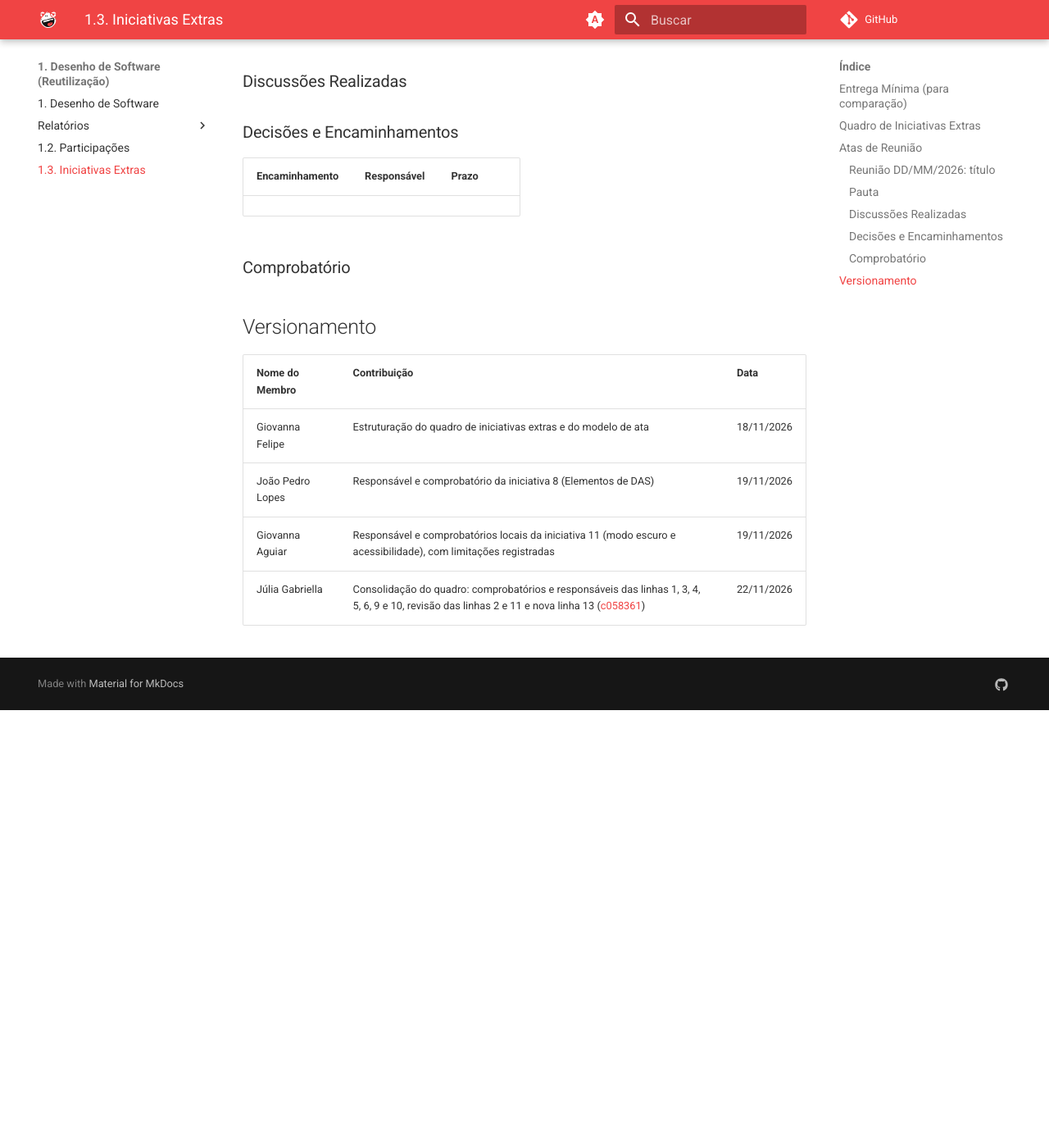
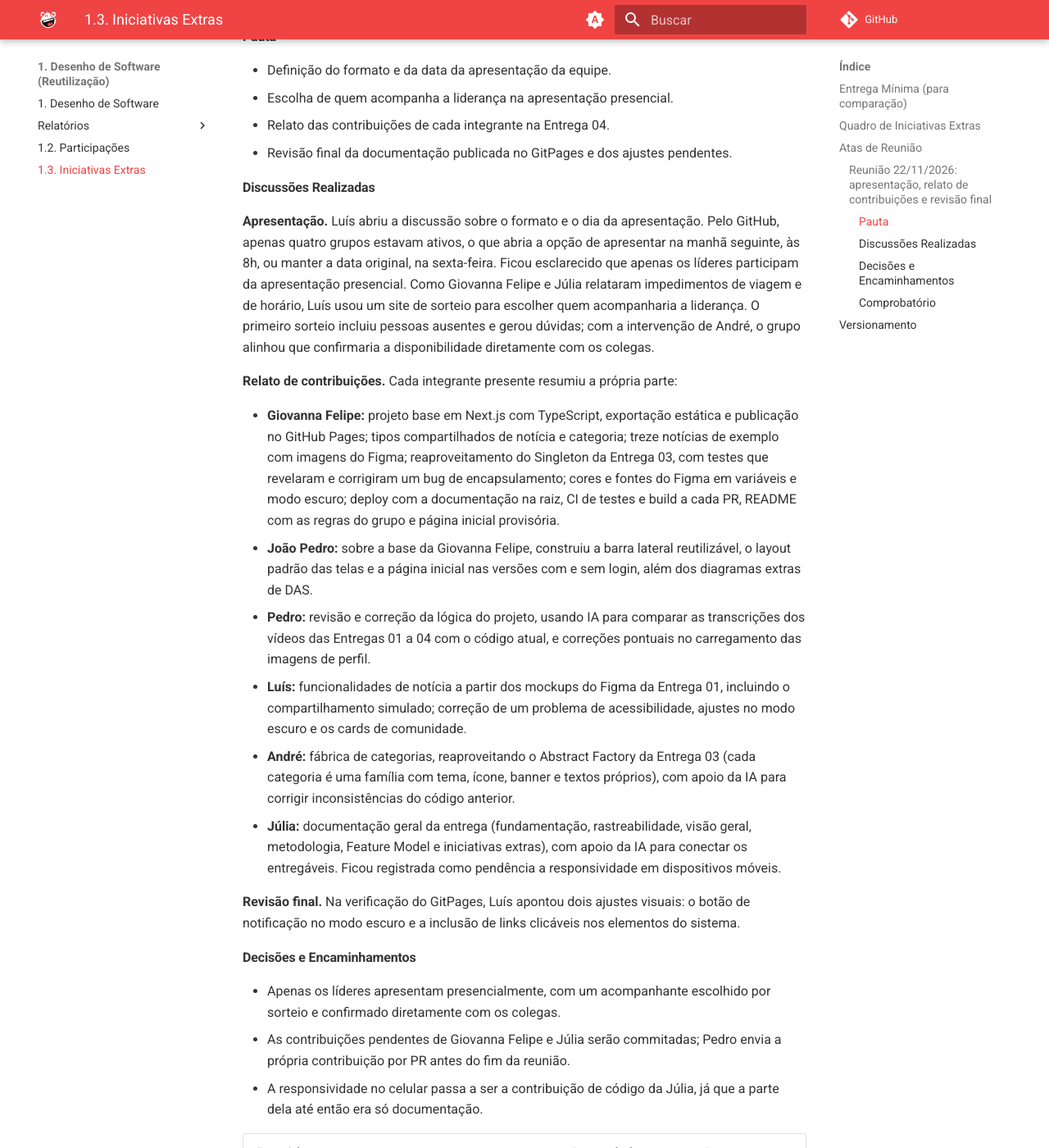
Before and after one commit to UnBArqDsw2026-2-Turma01/2026.2-T01-_G3_ProjetoPortalNoticias_Entrega_04, an MkDocs documentation site: the page built from docs/Base/1.3.IniciativasExtras.md, in a window 1280 px wide and 1400 px high, scrolled down 3304 px. Shown: the whole window at 82% size. Built offline with MkDocs 1.6.1 and Material for MkDocs 9.7.7, drawn with Linux system fonts in a browser that asks for light colours; comment, search, counter and statistics services are not loaded; before the commit the page ends 4170 px from its top, so only the background shows below that; some of the changed text lies outside the part shown.

Commit message:
docs(#8): adiciona ata da reunião de 22/11 com a gravação
Registra pauta, relato de contribuições, decisões e encaminhamentos da
reunião em 1.3. Iniciativas Extras, com a gravação do Google Drive.
Liga a ata na Metodologia do 1.1.2, na linha 12 das iniciativas e na
linha da Júlia em 1.2. Participações.

```diff
--- a/docs/Base/1.3.IniciativasExtras.md
+++ b/docs/Base/1.3.IniciativasExtras.md
@@ -27,37 +27,81 @@ Evidência de reutilização com componentes React documentados e demonstrados e
 | 9 | **Testes automatizados** (Vitest + Testing Library) | Garante que os componentes reutilizáveis continuam funcionando quando reaproveitados em novas telas. | 25 arquivos de teste ao lado dos componentes, hooks e padrões (ex.: [`PostCard.test.tsx`](https://github.com/UnBArqDsw2026-2-Turma01/2026.2-T01-_G3_ProjetoPortalNoticias_Entrega_04/blob/main/portal/src/components/PostCard/PostCard.test.tsx), [`fabricaCategorias.test.ts`](https://github.com/UnBArqDsw2026-2-Turma01/2026.2-T01-_G3_ProjetoPortalNoticias_Entrega_04/blob/main/portal/src/padroes/fabricaCategorias.test.ts)) · [execuções no Actions](https://github.com/UnBArqDsw2026-2-Turma01/2026.2-T01-_G3_ProjetoPortalNoticias_Entrega_04/actions) | Giovanna Felipe (configuração) e cada vaga (testes do seu componente) |
 | 10 | **Integração e deploy contínuos** (GitHub Actions) | Todo merge na main roda build e testes e publica Pages + portal + Storybook automaticamente. | [`ci.yml`](https://github.com/UnBArqDsw2026-2-Turma01/2026.2-T01-_G3_ProjetoPortalNoticias_Entrega_04/blob/main/.github/workflows/ci.yml) · [`deploy-mkdocs.yml`](https://github.com/UnBArqDsw2026-2-Turma01/2026.2-T01-_G3_ProjetoPortalNoticias_Entrega_04/blob/main/.github/workflows/deploy-mkdocs.yml) · [aba Actions](https://github.com/UnBArqDsw2026-2-Turma01/2026.2-T01-_G3_ProjetoPortalNoticias_Entrega_04/actions) | Giovanna Felipe (CI e deploy) e Johnnatan de Salles (Storybook no deploy) |
 | 11 | **Modo escuro e acessibilidade** em todas as telas | Implementa as variantes DarkMode e a tela de Acessibilidade do Figma com um único Context reutilizado. | [Reutilização 6: código, testes e evidências locais](Relatórios/1.1.2.Reutilizacao.md#reutilizacao-6-tema-e-acessibilidade-themeprovider-usetema-togglemodoescuro) | Giovanna Aguiar |
-| 12 | **Organização por issues, PRs e atas** | Rastro claro de quem fez o quê, com prazos encadeados por dependência. | [Issues](https://github.com/UnBArqDsw2026-2-Turma01/2026.2-T01-_G3_ProjetoPortalNoticias_Entrega_04/issues) · [Pull Requests](https://github.com/UnBArqDsw2026-2-Turma01/2026.2-T01-_G3_ProjetoPortalNoticias_Entrega_04/pulls?q=is%3Apr) | Todos |
+| 12 | **Organização por issues, PRs e atas** | Rastro claro de quem fez o quê, com prazos encadeados por dependência. | [Issues](https://github.com/UnBArqDsw2026-2-Turma01/2026.2-T01-_G3_ProjetoPortalNoticias_Entrega_04/issues) · [Pull Requests](https://github.com/UnBArqDsw2026-2-Turma01/2026.2-T01-_G3_ProjetoPortalNoticias_Entrega_04/pulls?q=is%3Apr) · [Ata de 22/11](#reuniao-22-11-2026) | Todos |
 | 13 | **Revisão comparativa e correções transversais** | Um membro revisou se os mecanismos reutilizáveis mantinham o contrato quando usados em mais de um contexto e corrigiu os problemas encontrados (estado compartilhado de Salvos, falha isolada no Observer, ciclo de dependências da fábrica), documentando antes e depois. Reutilizar com qualidade, não só reutilizar. | [Revisão comparativa](Relatórios/1.1.2.Reutilizacao.md#revisao-comparativa-e-correcoes-de-logica) · [PR #19](https://github.com/UnBArqDsw2026-2-Turma01/2026.2-T01-_G3_ProjetoPortalNoticias_Entrega_04/pull/19) | Pedro Henrique Ferreira Xavier |
 
 ## Atas de Reunião
 
 <!--
-Cada reunião real = 1 ata, no modelo abaixo (o mesmo da Entrega 03). Copie o bloco para cada nova reunião.
+Cada reunião real = 1 ata, no modelo da Entrega 03 (Data, Hora, Local, Membros presentes, Pauta, Discussões, Decisões e Encaminhamentos, Comprobatório).
 Comprobatório: print da chamada, do chat do grupo ou gravação. Se ainda não houver, escreva "a adicionar".
 -->
 
-### Reunião DD/MM/2026: título
+### Reunião 22/11/2026: apresentação, relato de contribuições e revisão final {#reuniao-22-11-2026}
 
-**Data:** DD/MM/2026
-**Hora:** HHhMM
-**Local:** Chamada online / presencial
+**Data:** 22/11/2026
+**Hora:** 20h47
+**Local:** Chamada online
 
 **Membros presentes:**
 
-### Pauta
+Luís Felipe Parreira Cunha, Giovanna Felipe Guimarães, André Henrique de Souza Belarmino, João Pedro Lopes da Cruz, Pedro Henrique Ferreira Xavier e Júlia Gabriella Ferreira Siqueira.
 
--
+#### Pauta
 
-### Discussões Realizadas
+- Definição do formato e da data da apresentação da equipe.
+- Escolha de quem acompanha a liderança na apresentação presencial.
+- Relato das contribuições de cada integrante na Entrega 04.
+- Revisão final da documentação publicada no GitPages e dos ajustes pendentes.
 
-### Decisões e Encaminhamentos
+#### Discussões Realizadas
+
+**Apresentação.** Luís abriu a discussão sobre o formato e o dia da apresentação. Pelo GitHub, apenas quatro grupos estavam ativos, o que abria a opção de apresentar na manhã seguinte, às 8h, ou manter a data original, na sexta-feira. Ficou esclarecido que apenas os líderes participam da apresentação presencial. Como Giovanna Felipe e Júlia relataram impedimentos de viagem e de horário, Luís usou um site de sorteio para escolher quem acompanharia a liderança. O primeiro sorteio incluiu pessoas ausentes e gerou dúvidas; com a intervenção de André, o grupo alinhou que confirmaria a disponibilidade diretamente com os colegas.
+
+**Relato de contribuições.** Cada integrante presente resumiu a própria parte:
+
+- **Giovanna Felipe:** projeto base em Next.js com TypeScript, exportação estática e publicação no GitHub Pages; tipos compartilhados de notícia e categoria; treze notícias de exemplo com imagens do Figma; reaproveitamento do Singleton da Entrega 03, com testes que revelaram e corrigiram um bug de encapsulamento; cores e fontes do Figma em variáveis e modo escuro; deploy com a documentação na raiz, CI de testes e build a cada PR, README com as regras do grupo e página inicial provisória.
+- **João Pedro:** sobre a base da Giovanna Felipe, construiu a barra lateral reutilizável, o layout padrão das telas e a página inicial nas versões com e sem login, além dos diagramas extras de DAS.
+- **Pedro:** revisão e correção da lógica do projeto, usando IA para comparar as transcrições dos vídeos das Entregas 01 a 04 com o código atual, e correções pontuais no carregamento das imagens de perfil.
+- **Luís:** funcionalidades de notícia a partir dos mockups do Figma da Entrega 01, incluindo o compartilhamento simulado; correção de um problema de acessibilidade, ajustes no modo escuro e os cards de comunidade.
+- **André:** fábrica de categorias, reaproveitando o Abstract Factory da Entrega 03 (cada categoria é uma família com tema, ícone, banner e textos próprios), com apoio da IA para corrigir inconsistências do código anterior.
+- **Júlia:** documentação geral da entrega (fundamentação, rastreabilidade, visão geral, metodologia, Feature Model e iniciativas extras), com apoio da IA para conectar os entregáveis. Ficou registrada como pendência a responsividade em dispositivos móveis.
+
+**Revisão final.** Na verificação do GitPages, Luís apontou dois ajustes visuais: o botão de notificação no modo escuro e a inclusão de links clicáveis nos elementos do sistema.
+
+#### Decisões e Encaminhamentos
+
+- Apenas os líderes apresentam presencialmente, com um acompanhante escolhido por sorteio e confirmado diretamente com os colegas.
+- As contribuições pendentes de Giovanna Felipe e Júlia serão commitadas; Pedro envia a própria contribuição por PR antes do fim da reunião.
+- A responsividade no celular passa a ser a contribuição de código da Júlia, já que a parte dela até então era só documentação.
 
 | Encaminhamento | Responsável | Prazo |
 | --- | --- | --- |
-| | | |
+| Confirmar com os colegas a disponibilidade para a apresentação da manhã seguinte | Luís Felipe Parreira Cunha | Antes da apresentação |
+| Ajustar o botão de notificação para ficar visível no modo escuro | Luís Felipe Parreira Cunha | Antes da apresentação |
+| Adicionar links clicáveis nos elementos do sistema | Luís Felipe Parreira Cunha | Antes da apresentação |
+| Registrar esta ata no repositório | Júlia Gabriella Ferreira Siqueira | Antes da apresentação |
+| Finalizar a documentação, implementar a responsividade no celular e enviar os arquivos pendentes | Júlia Gabriella Ferreira Siqueira | Antes da apresentação |
+| Commitar as alterações e abrir PR documentando a participação na tabela de atividades | Giovanna Felipe Guimarães | Antes da apresentação |
+| Abrir PR documentando a contribuição individual na tabela de atividades | Pedro Henrique Ferreira Xavier | Durante a reunião |
 
-### Comprobatório
+#### Comprobatório
+
+A reunião foi gravada, e o resumo foi gerado pelas anotações automáticas do Gemini no Google Meet e revisado pela equipe. O encaminhamento "Registrar esta ata", atribuído ao Luís nas anotações, foi repassado à Júlia em comum acordo.
+
+<div class="video-embed" markdown="0">
+    <iframe
+        src="https://drive.google.com/file/d/1boCMksJfNhI8mx2il4J5eY1vo7tvxNDX/preview"
+        title="Gravação da reunião de 22/11/2026"
+        width="100%"
+        height="400"
+        loading="lazy"
+        allow="autoplay"
+        allowfullscreen>
+    </iframe>
+</div>
+
+Se o player não carregar, [assista à gravação no Google Drive](https://drive.google.com/file/d/1boCMksJfNhI8mx2il4J5eY1vo7tvxNDX/view).
 
 ## Versionamento
 
@@ -67,3 +111,4 @@ Comprobatório: print da chamada, do chat do grupo ou gravação. Se ainda não
 | João Pedro Lopes | Responsável e comprobatório da iniciativa 8 (Elementos de DAS) | 19/11/2026 |
 | Giovanna Aguiar | Responsável e comprobatórios locais da iniciativa 11 (modo escuro e acessibilidade), com limitações registradas | 19/11/2026 |
 | Júlia Gabriella | Consolidação do quadro: comprobatórios e responsáveis das linhas 1, 3, 4, 5, 6, 9 e 10, revisão das linhas 2 e 11 e nova linha 13 ([c058361](https://github.com/UnBArqDsw2026-2-Turma01/2026.2-T01-_G3_ProjetoPortalNoticias_Entrega_04/commit/c058361)) | 22/11/2026 |
+| Júlia Gabriella | Ata da reunião de 22/11/2026 (pauta, relato de contribuições, encaminhamentos e gravação) e link da ata na linha 12 | 23/11/2026 |
```
Also changed, not shown: docs/Base/1.2.Participacoes.md (+1 -1 lines), docs/Base/Relatórios/1.1.2.Reutilizacao.md (+1 -1 lines).
